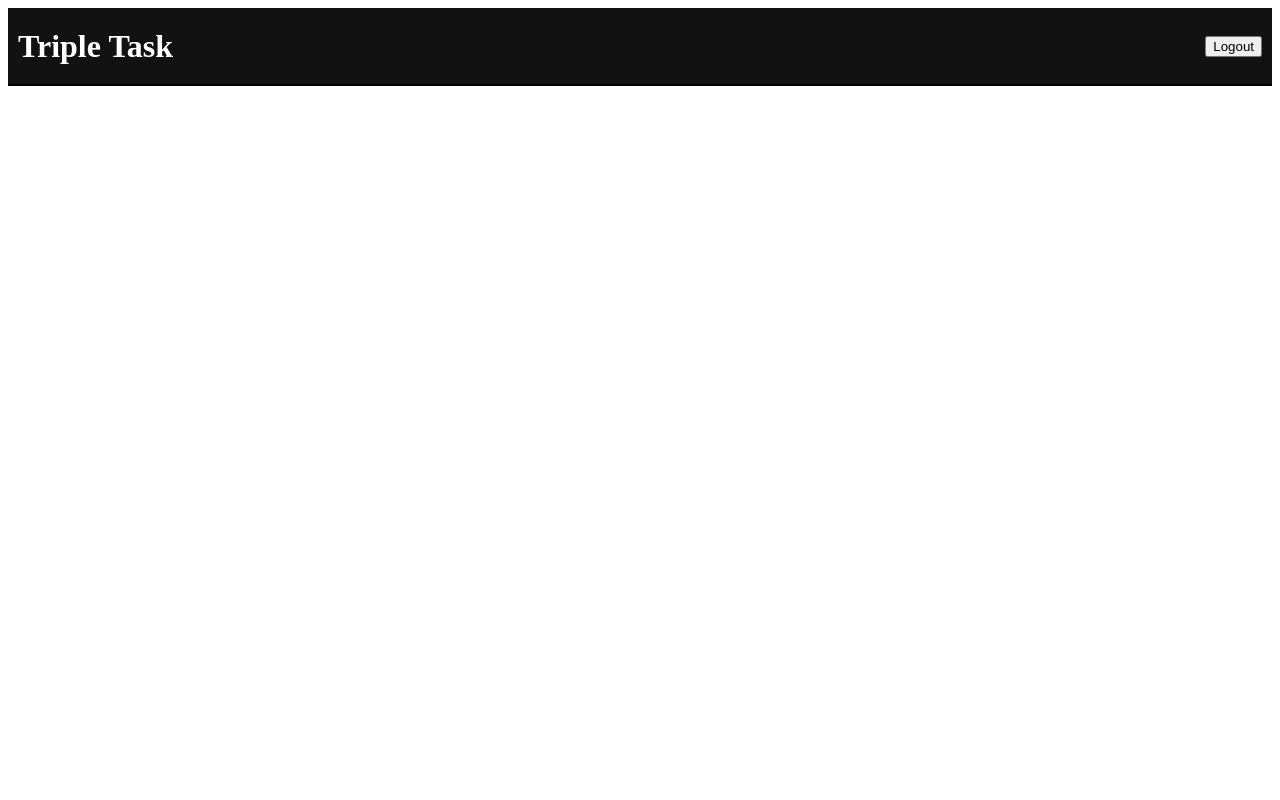
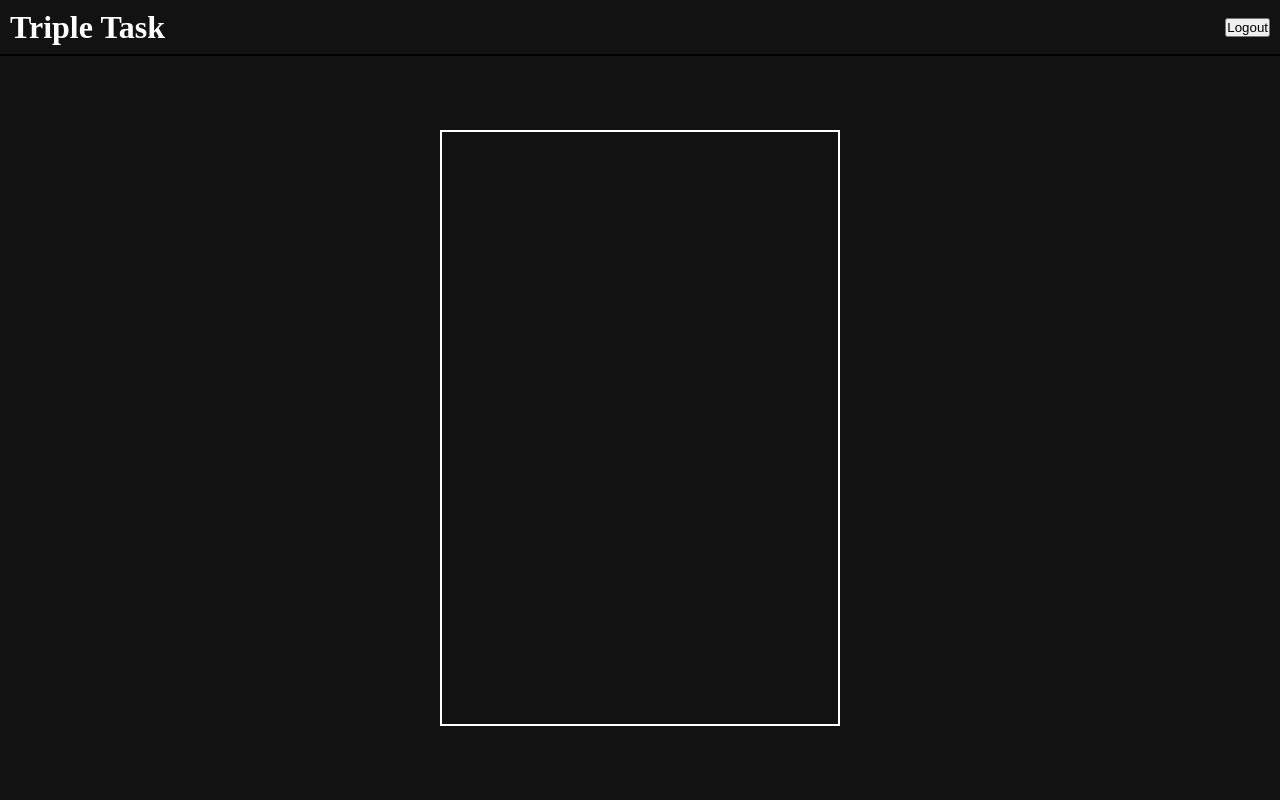
Before and after one commit to Hernandez-Marcos/Triple-task, a Django app: page /games/ranking/ in a window 1280 px wide. Run offline with Django 5.2, Linux system fonts and the light colour scheme; the visitor is signed in with stand-in values (Sample User, id 1); data that the repository does not hold is empty.

Commit message:
refactor: add ranking-wrapper and styles to ranking.

```diff
--- /dev/null
+++ b/games/static/games/styles/ranking.css
@@ -0,0 +1,27 @@
+* {
+    margin: 0;
+    padding: 0;
+    box-sizing: border-box;
+}
+
+body {
+    background-color: #121212;
+}
+
+.ranking-wrapper {
+    height: 93vh;
+    display: flex;
+}
+
+.ranking {
+    display: flex;
+    flex-direction: column;
+    justify-content: space-around;
+    align-items: center;
+    height: 80%;
+    width: 400px;
+    margin: auto;
+    border: 2px solid white;
+    color: white;
+    font-size: 2rem;
+}
--- a/games/templates/games/ranking.html
+++ b/games/templates/games/ranking.html
@@ -1,11 +1,19 @@
 {% extends 'main.html' %}
+{% load static %}
+
+{% block extra_css %}
+<link rel="stylesheet" href="{% static 'games/styles/ranking.css' %}">
+{% endblock extra_css %}
 
 {% block content %}
 
-<ol>
-    {% for position in ranking %}
-        <li>{{position.user}} - {{position.score}}</li>
-    {% endfor %}
-</ol>
+<div class="ranking-wrapper">
+    <ol class="ranking">
+        {% for position in ranking %}
+            <li>{{position.user}} - {{position.score}}</li>
+        {% endfor %}
+    </ol>
+</div>
+
 
 {% endblock content %}
--- a/games/views.py
+++ b/games/views.py
@@ -271,5 +271,5 @@ def match_ended(request):
     return Response({"ok": True})
 
 def ranking(request):
-    ranking = Match.objects.order_by("-score")[0:10]
+    ranking = Match.objects.order_by("-score")[0:20]
     return render(request, "games/ranking.html", {"ranking": ranking})
```
